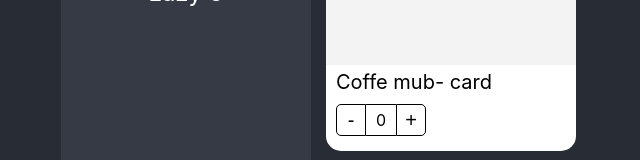
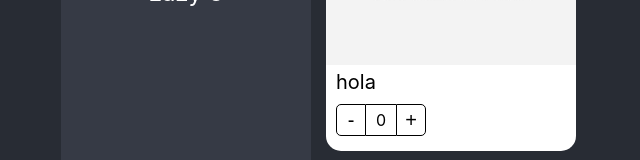
Before and after one commit to Fernando-uif/React-Routes-Lazy, a React (Vite) app: page /shopping in a window 1280 px wide. Shown: the part 336-496 px from the top of the page, without its empty margins (19-659 px from the left). Built offline with nearby package versions, Linux system fonts and the light colour scheme.

Commit message:
add singles components

```diff
--- a/src/02-components-patters/components/ProductCard.tsx
+++ b/src/02-components-patters/components/ProductCard.tsx
@@ -1,11 +1,14 @@
-import styles from "../styles/styles.module.css";
+import { ReactElement } from "react";
+
+import { Product } from "../interfaces/Product";
+import { useProduct } from "../hooks/useProduct";
 import image from "../public/coffee-mug.png";
 import noImage from "../assets/no-image.jpg";
-import { useProduct } from "../hooks/useProduct";
-import { Product } from "../interfaces/Product";
+import styles from "../styles/styles.module.css";
 
 interface Props {
   product: Product;
+  children?: ReactElement | ReactElement[];
 }
 
 export const ProductImage = ({ img = false }) => {
@@ -26,7 +29,7 @@
   increaseBy,
 }: {
   counter: number;
-  increaseBy: (arg:number) => void;
+  increaseBy: (arg: number) => void;
 }) => {
   return (
     <div className={styles.buttonsContainer}>
@@ -41,16 +44,18 @@
   );
 };
 
-export const ProductCard = ({ product }: Props) => {
+export const ProductCard = ({ children, product }: Props) => {
   const { counter, increaseBy } = useProduct();
 
   return (
     <>
       <div className={styles.productCard}>
-        <ProductImage img={product.img} />
-        <ProductTitle title={product.title} />
-        <ProductsButtons counter={counter} increaseBy={increaseBy} />
+        { children }
       </div>
     </>
   );
 };
+
+// ProductCard.Buttons = ProductsButtons;
+// ProductCard.Img = ProductImage;
+// ProductCard.Title = ProductTitle;
--- a/src/02-components-patters/pages/ShoppingPage.tsx
+++ b/src/02-components-patters/pages/ShoppingPage.tsx
@@ -1,5 +1,4 @@
-import React from "react";
-import { ProductCard } from "../components/ProductCard";
+import { ProductCard, ProductImage, ProductsButtons, ProductTitle } from "../components/ProductCard";
 import { Product } from "../interfaces/Product";
 const product: Product = {
   id: "1",
@@ -19,7 +18,13 @@
             flexWrap: "wrap",
           }}
         >
-          <ProductCard product={product} />
+          <ProductCard product={product}>
+              <ProductImage/>
+              <ProductTitle title="hola"/>
+              <ProductsButtons counter={0} increaseBy={function (arg: number): void {
+              throw new Error("Function not implemented.");
+            } }/>
+          </ProductCard>
         </div>
       </div>
     </>
```
